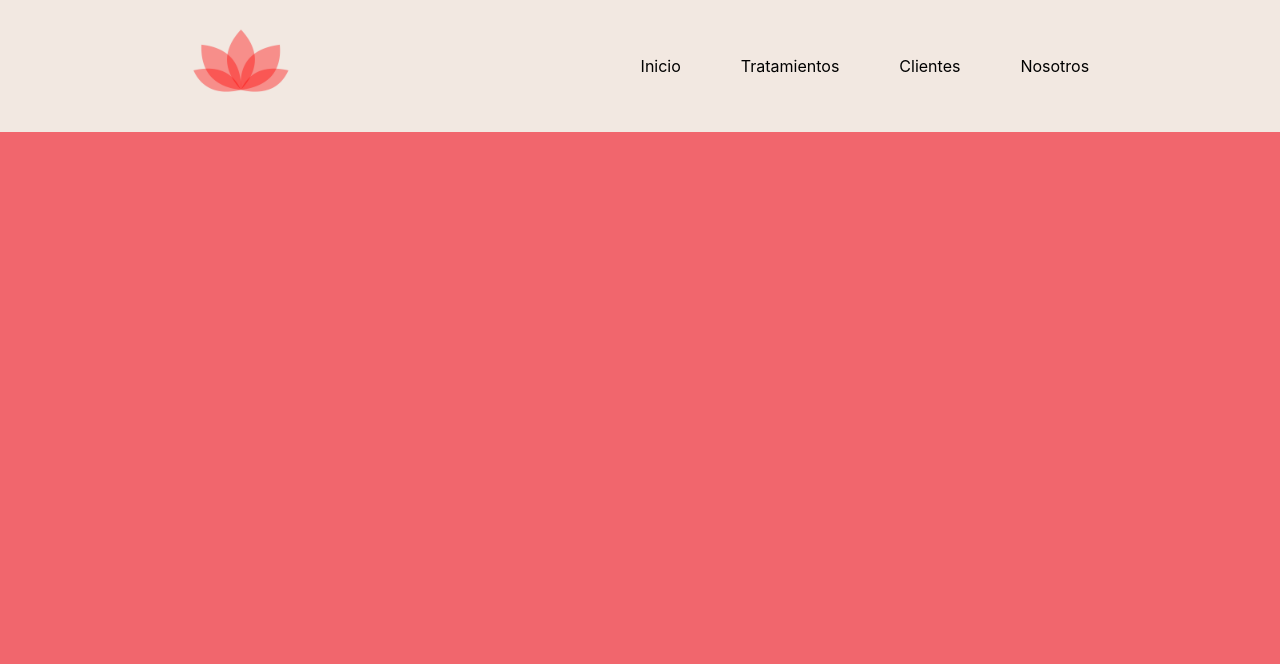
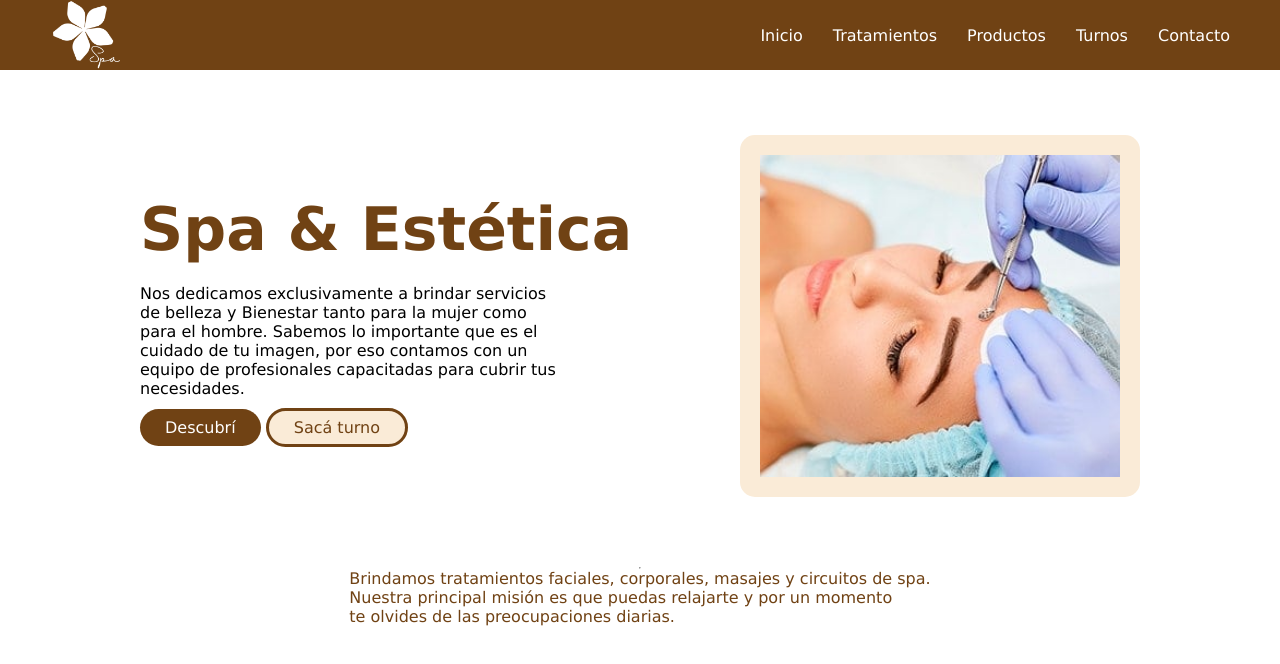
Before and after one commit to Aldanacolque/PaginaE2, a plain HTML site: page index.html in a window 1280 px wide. Drawn offline with Linux system fonts and the light colour scheme.

Commit message:
nuevo nav y hero

```diff
--- a/index.html
+++ b/index.html
@@ -7,20 +7,55 @@
     <link rel="stylesheet" href="style.css" />
   </head>
   <body>
-    <header>
-      <nav>
-        <img
-          src="img/Grey Simple Monoline Beauty and Fashion Logo (2).png"
-          alt=""
-          width="100px"
-        />
-        <ul class="nav">
-          <li class="nav__link"><a href="#">Inicio</a></li>
-          <li class="nav__link"><a href="#">Tratamientos</a></li>
-          <li class="nav__link"><a href="#">Clientes</a></li>
-          <li class="nav__link"><a href="#">Nosotros</a></li>
+    <header class="header">
+      <img
+        src="./img/Pink Red Minimalist Elegant Floral Natural Beauty Skincare Logo.png"
+        alt="Logo spa"
+        class="logo"
+      />
+      <nav class="navbar-list">
+        <ul class="navbar-list">
+          <li><a href="#">Inicio</a></li>
+          <li><a href="#">Tratamientos</a></li>
+          <li><a href="#">Productos</a></li>
+          <li><a href="#">Turnos</a></li>
+          <li><a href="#">Contacto</a></li>
         </ul>
       </nav>
     </header>
+    <main>
+      <!-- HERO -->
+      <section id="hero">
+        <div class="hero-info">
+          <h1>Spa & Estética</h1>
+          <p>
+            Nos dedicamos exclusivamente a brindar servicios de belleza y
+            Bienestar tanto para la mujer como para el hombre. Sabemos lo
+            importante que es el cuidado de tu imagen, por eso contamos con un
+            equipo de profesionales capacitadas para cubrir tus necesidades.
+          </p>
+          <div class="botones-info">
+            <a href="#" class="btn">Descubrí</a>
+            <a href="#" class="btn2">Sacá turno</a>
+          </div>
+        </div>
+
+        <div class="hero-card">
+          <img src="./img/maestria-medicina-estetica.jpg" alt="Hero img" />
+        </div>
+      </section>
+      <hr />
+      <section id="text-center">
+        <div>
+          <p>
+            Brindamos tratamientos faciales, corporales, masajes y circuitos de
+            spa. <br />
+            Nuestra principal misión es que puedas relajarte y por un momento
+            <br />
+            te olvides de las preocupaciones diarias.
+          </p>
+        </div>
+      </section>
+    </main>
   </body>
 </html>
--- a/style.css
+++ b/style.css
@@ -2,29 +2,121 @@
   margin: 0;
   padding: 0;
   box-sizing: border-box;
+  list-style-type: none;
+  text-decoration: none;
+  font-family: "Lucida Sans";
 }
 
 body {
   font-family: "Montserrat", "BlinkMacSystemFont", -apple-system, "Roboto",
     "Lucida Sans";
-  background-color: #f1666d;
+
+  background: white;
+  color: #704214;
 }
 
-nav {
+.header {
+  background: #704214;
   display: flex;
-  justify-content: space-around;
+  justify-content: space-between;
   align-items: center;
-  background-color: #f2e8e1;
-  padding: 1rem;
+  padding: 0 50px;
+  position: fixed;
+  width: 100%;
+  height: 70px;
 }
 
-ul {
-  list-style: none;
+.navbar,
+.navbar-list {
   display: flex;
-  gap: 60px;
+  align-items: center;
+  justify-content: center;
 }
 
-nav a {
-  text-decoration: none;
+.navbar {
+  gap: 10rem;
+}
+.navbar-list {
+  gap: 30px;
+}
+
+.navbar-list a {
+  color: white;
+}
+
+.logo {
+  height: 100%;
+}
+
+/* MAIN */
+
+main {
+  display: flex;
+  flex-direction: column;
+  justify-content: center;
+  align-items: center;
+  width: 100%;
+}
+
+/* Hero */
+
+#hero {
+  margin-top: 65px;
+  padding: 70px 0;
+  max-width: 1200px;
+  display: flex;
+  justify-content: center;
+  align-items: center;
+}
+
+.hero-info {
+  display: flex;
+  flex-direction: column;
+  align-items: flex-start;
+  gap: 20px;
+  width: 50%;
+}
+
+.hero-info h1 {
+  font-size: 60px;
+  color: #704214;
+  min-width: 500px;
+  width: 80%;
+}
+
+.hero-info p {
+  font-size: medium;
+  width: 70%;
   color: black;
 }
+
+.btn {
+  color: white;
+  background-color: #704214;
+  padding: 9px 25px;
+  border-radius: 20px;
+  border-color: #704214;
+}
+
+.btn2 {
+  color: #704214;
+  background-color: antiquewhite;
+  padding: 7px 25px;
+  border-radius: 20px;
+  border-style: solid;
+}
+
+.hero-card {
+  background: antiquewhite;
+  padding: 20px;
+  border-radius: 15px;
+  display: flex;
+  flex-direction: column;
+  gap: 20px;
+  justify-content: center;
+  width: 400px;
+}
+
+.text-center {
+  text-align: center;
+}
```
Also changed, not shown: img/Grey Simple Monoline Beauty and Fashion Logo (2).png (deleted), img/Pink Red Minimalist Elegant Floral Natural Beauty Skincare Logo.png (added), img/laser-facial.jpg.webp (added), img/maestria-medicina-estetica.jpg (added).
